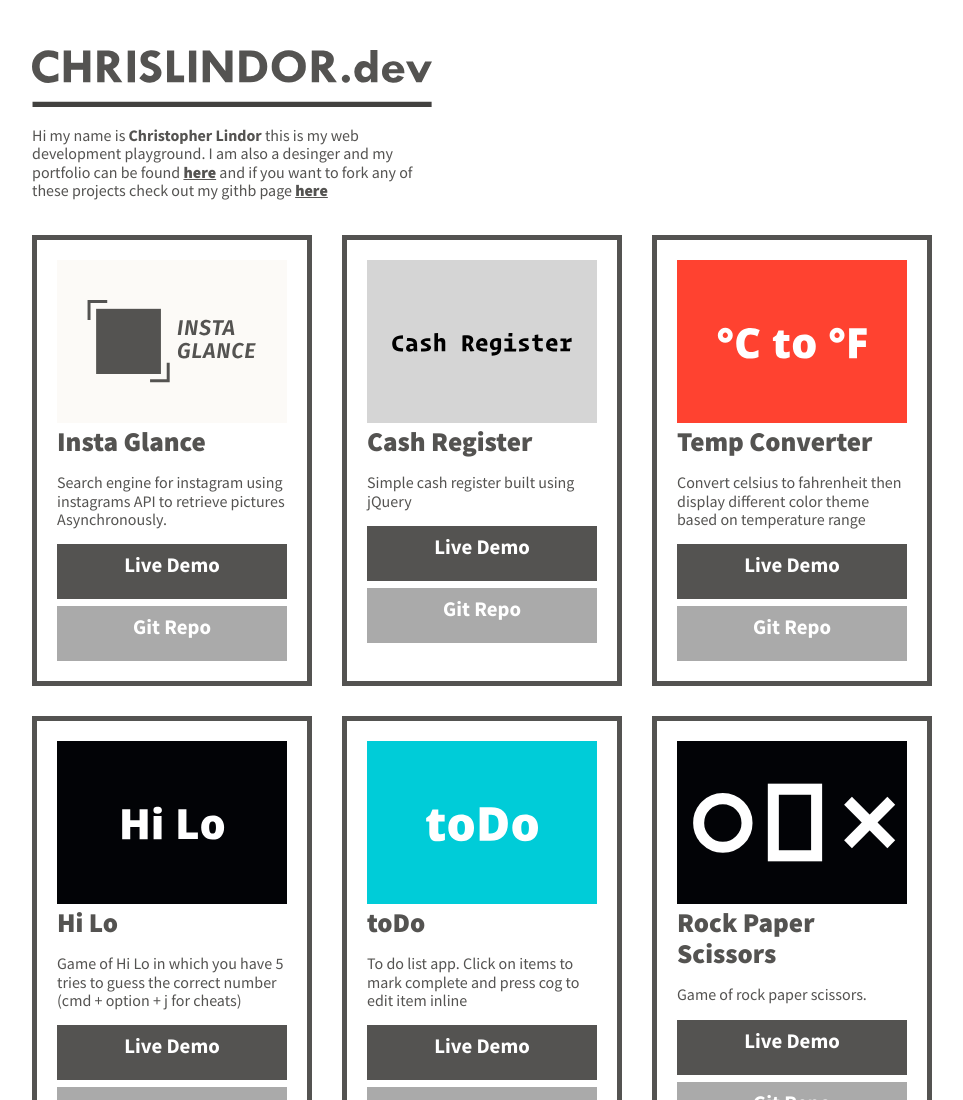
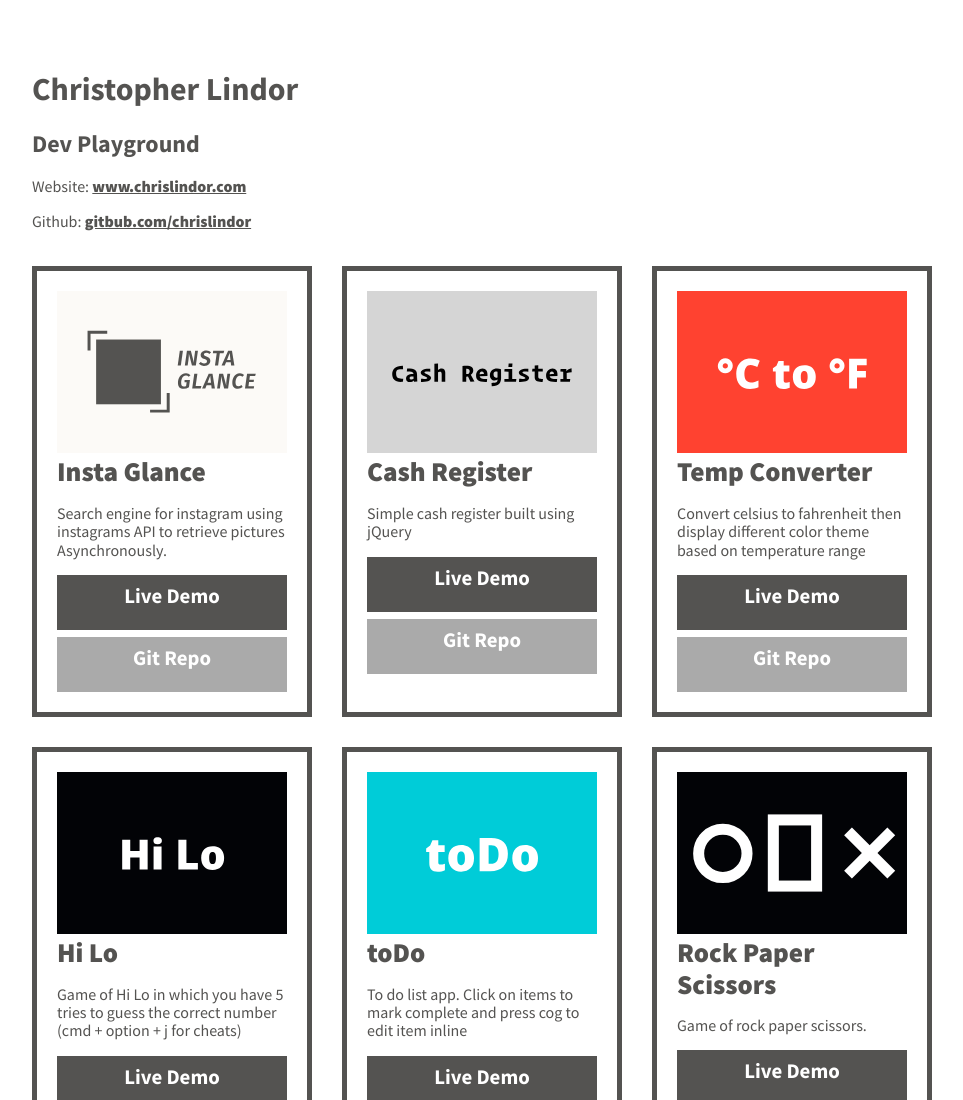
Before and after one commit to chrislindor/chrislindor.github.io, a plain HTML site: page index.html in a window 1280 px wide. Shown: the top 1100 px of the page, without its empty margins (64-1027 px from the left). Drawn offline with nearby package versions, Linux system fonts and the light colour scheme.

Commit message:
minor changes

```diff
--- a/index.html
+++ b/index.html
@@ -11,9 +11,13 @@
   <body>
     <div id="frame">
       <header>
-        <span class="header-logo"><img src="images/logo.svg" alt="" /></span>
+        <h1>Christopher Lindor</h1>
+        <h2>Dev Playground</h2>
         <p>
-          Hi my name is <span class="bold-text">Christopher Lindor</span> this is my web development playground. I am also a desinger and my portfolio can be found <a href="http://chrislindor.com">here</a> and if you want to fork any of these projects check out my githb page <a href="http://github.com/chrislindor">here</a>
+          Website: <a href="http://chrislindor.com">www.chrislindor.com</a>
+        </p>
+        <p>
+          Github: <a href="http://github.com/chrislindor">gitbub.com/chrislindor</a>
         </p>
       </header>
 
```
Also changed, not shown: 100k-inno-short/index.html (+1 -1 lines).
